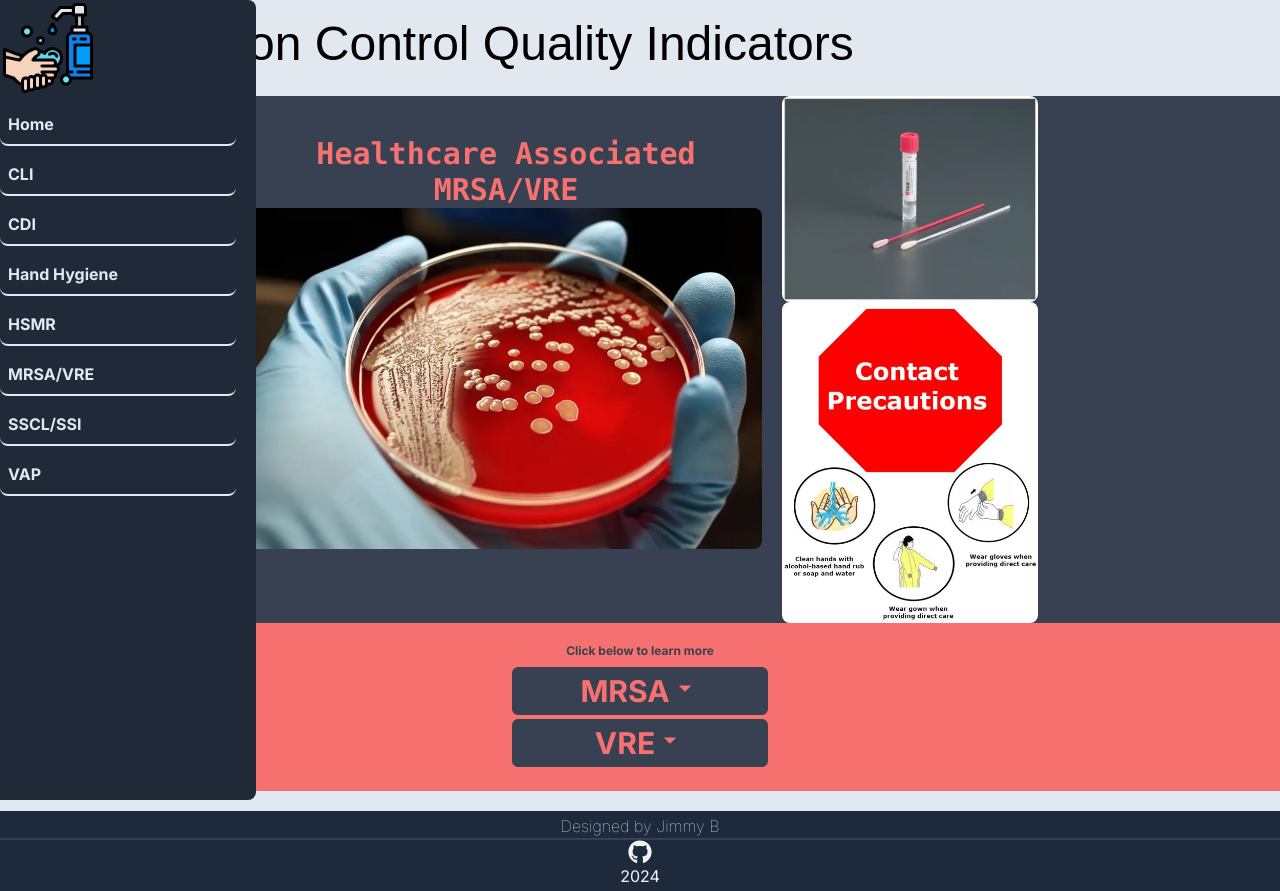
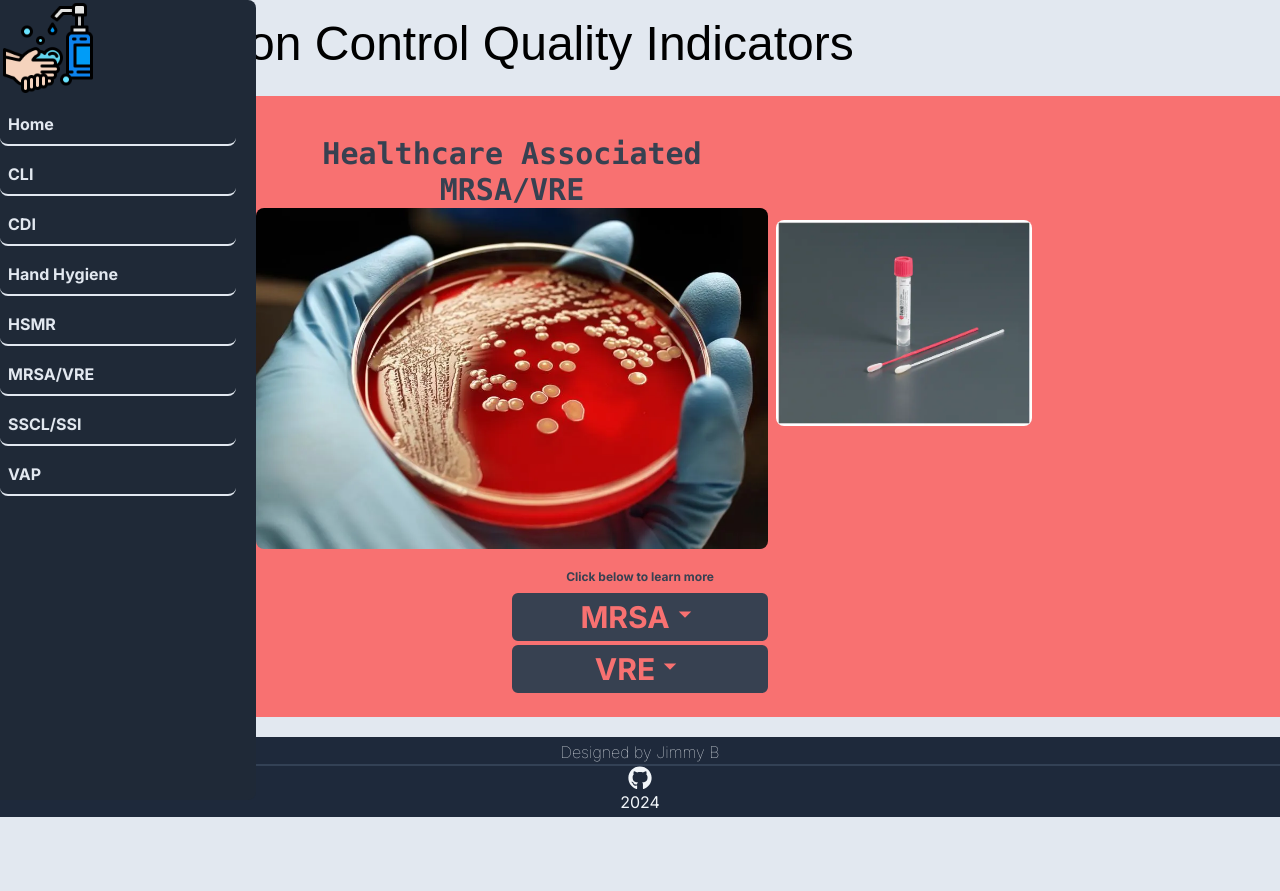
Before and after one commit to jimmybcoding/infection-control, a Next.js app: page /Micro in a window 1280 px wide. After the commit the page ends 817 px from the top, so only its background shows below. Built offline with nearby package versions, Linux system fonts and the light colour scheme; a web font is replaced by a local one.

Commit message:
improve page styling

```diff
--- a/src/app/Micro/mrsa.tsx
+++ b/src/app/Micro/mrsa.tsx
@@ -78,8 +78,17 @@ const Mrsa: React.FC = () => {
           sizes="100vw"
           width={100}
           height={100}
-          className="object-contain rounded-lg"
+          className="object-contain rounded-lg mb-8"
         />
+         <Image
+            src="/caution.jpg"
+            layout="responsive"
+            alt="MRSA/VRE contact precautions poster"
+            sizes="100vw"
+            width={100}
+            height={100}
+            className="object-contain rounded-lg"
+          />
       </div>
       <ul className="w-3/5">{listItems}</ul>
     </div>
--- a/src/app/Micro/page.tsx
+++ b/src/app/Micro/page.tsx
@@ -15,9 +15,9 @@ const Micro: React.FC = () => {
 
   return (
     <>
-      <div className="w-full min-w-96 flex justify-center mx-auto bg-gray-700">
+      <div className="w-full min-w-96 flex justify-center items-center mx-auto bg-red-400">
         <div className="w-2/5 text-center text-3xl font-bold text-gray-700">
-          <p className="mt-10 text-red-400 font-mono">
+          <p className="mt-10 text-gray-700 font-mono">
             Healthcare Associated
             <br />
             MRSA/VRE
@@ -32,20 +32,11 @@ const Micro: React.FC = () => {
             className="object-contain rounded-lg"
           />
         </div>
-        <div className="w-1/5 ml-3">
+        <div className="w-1/5">
           <Image
             src="/swab.jpg"
             layout="responsive"
             alt="MRSA/VRE duo swab"
-            sizes="100vw"
-            width={100}
-            height={100}
-            className="object-contain ml-2 rounded-lg"
-          />
-          <Image
-            src="/caution.jpg"
-            layout="responsive"
-            alt="MRSA/VRE contact precautions poster"
             sizes="100vw"
             width={100}
             height={100}
--- a/src/app/Micro/vre.tsx
+++ b/src/app/Micro/vre.tsx
@@ -78,8 +78,17 @@ const Vre: React.FC = () => {
           sizes="100vw"
           width={100}
           height={100}
-          className="object-contain rounded-lg"
+          className="object-contain rounded-lg mb-8"
         />
+         <Image
+            src="/caution.jpg"
+            layout="responsive"
+            alt="MRSA/VRE contact precautions poster"
+            sizes="100vw"
+            width={100}
+            height={100}
+            className="object-contain rounded-lg"
+          />
       </div>
       <ul className="w-3/5">{listItems}</ul>
     </div>
```
